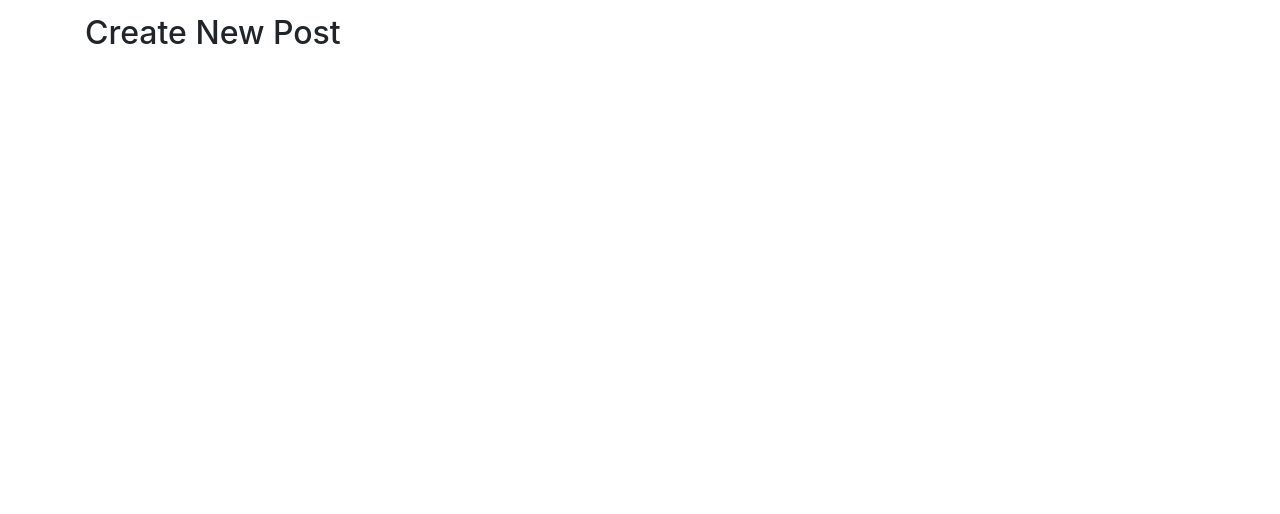
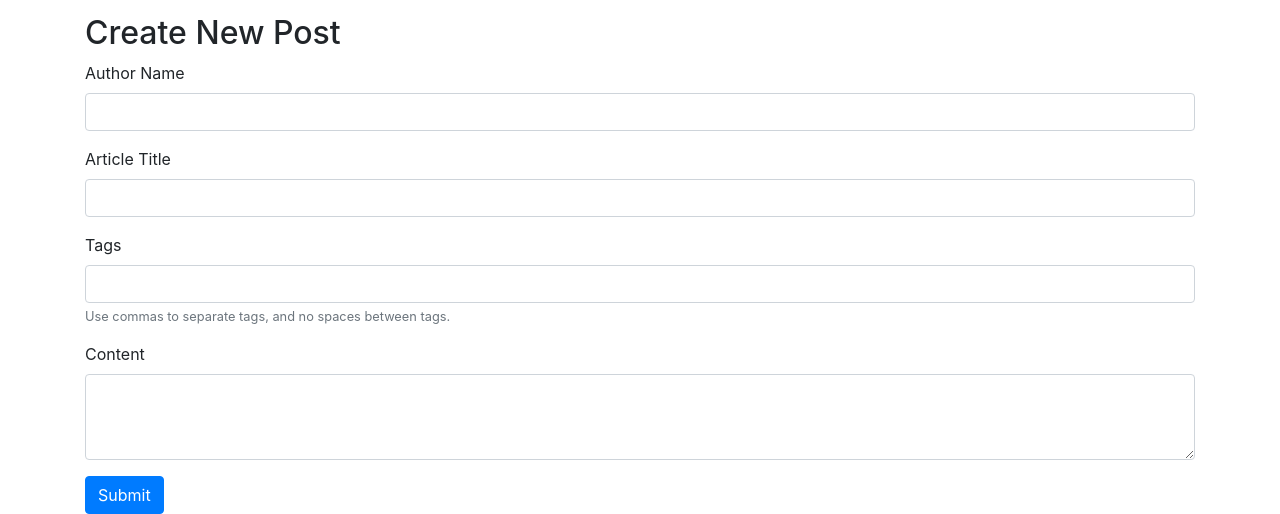
Before and after one commit to WDI-SEA/decoupled-mern-blog, a React (Create React App) app: page /new in a window 1280 px wide. Shown: the part 307-821 px from the top of the page. Before the commit the page ends 800 px from the top, so only its background shows below. Built offline with nearby package versions, Linux system fonts and the light colour scheme; no server answers.

Commit message:
added way to post new articles

```diff
--- a/src/components/New.js
+++ b/src/components/New.js
@@ -1,8 +1,76 @@
 // TODO: create form to submit new posts
+import React, { useState } from 'react'
+import { Form, Button } from 'react-bootstrap'
+import axios from 'axios'
 
 const New = () => {
+    const [author, setAuthor] = useState("")
+    const [content, setContent] = useState("")
+    const [title, setTitle] = useState("")
+    const [tags, setTags] = useState("")
+    const apiUrl = 'http://localhost:3001/blog/'
+
+    const postNew = async (e) => {
+        e.preventDefault()
+        let tagsArr = tags.split(',')
+        await axios.post(apiUrl, {
+            author: author,
+            content: content,
+            title: title,
+            tags: tagsArr
+        })
+    }
+
     return (
+        <>
         <h2>Create New Post</h2>
+        <Form>
+            <Form.Group className="mb-3" controlId="formBasicAuthor">
+                <Form.Label>Author Name</Form.Label>
+                <Form.Control
+                    type="text"
+                    value={author}
+                    onChange={(e) => setAuthor(e.target.value)}
+                />
+            </Form.Group>
+
+            <Form.Group className="mb-3" controlId="formBasicTitle">
+                <Form.Label>Article Title</Form.Label>
+                <Form.Control
+                    type="text"
+                    value={title}
+                    onChange={(e) => setTitle(e.target.value)}
+                />
+            </Form.Group>
+
+            <Form.Group className="mb-3" controlId="formBasicTags">
+                <Form.Label>Tags</Form.Label>
+                <Form.Control
+                    type="text"
+                    value={tags}
+                    onChange={(e) => setTags(e.target.value)}
+                />
+                <Form.Text className="text-muted">
+                    Use commas to separate tags, and no spaces between tags.
+                </Form.Text>
+            </Form.Group>
+
+            <Form.Group className="mb-3" controlId="formBasicContent">
+                <Form.Label>Content</Form.Label>
+                <Form.Control
+                    as="textarea"
+                    rows={3}
+                    type="text"
+                    value={content}
+                    onChange={(e) => setContent(e.target.value)}
+                />
+            </Form.Group>
+
+            <Button variant="primary" type="submit" onClick={(e) => postNew(e)} >
+                Submit
+            </Button>
+        </Form>
+        </>
     )
 }
 
```
